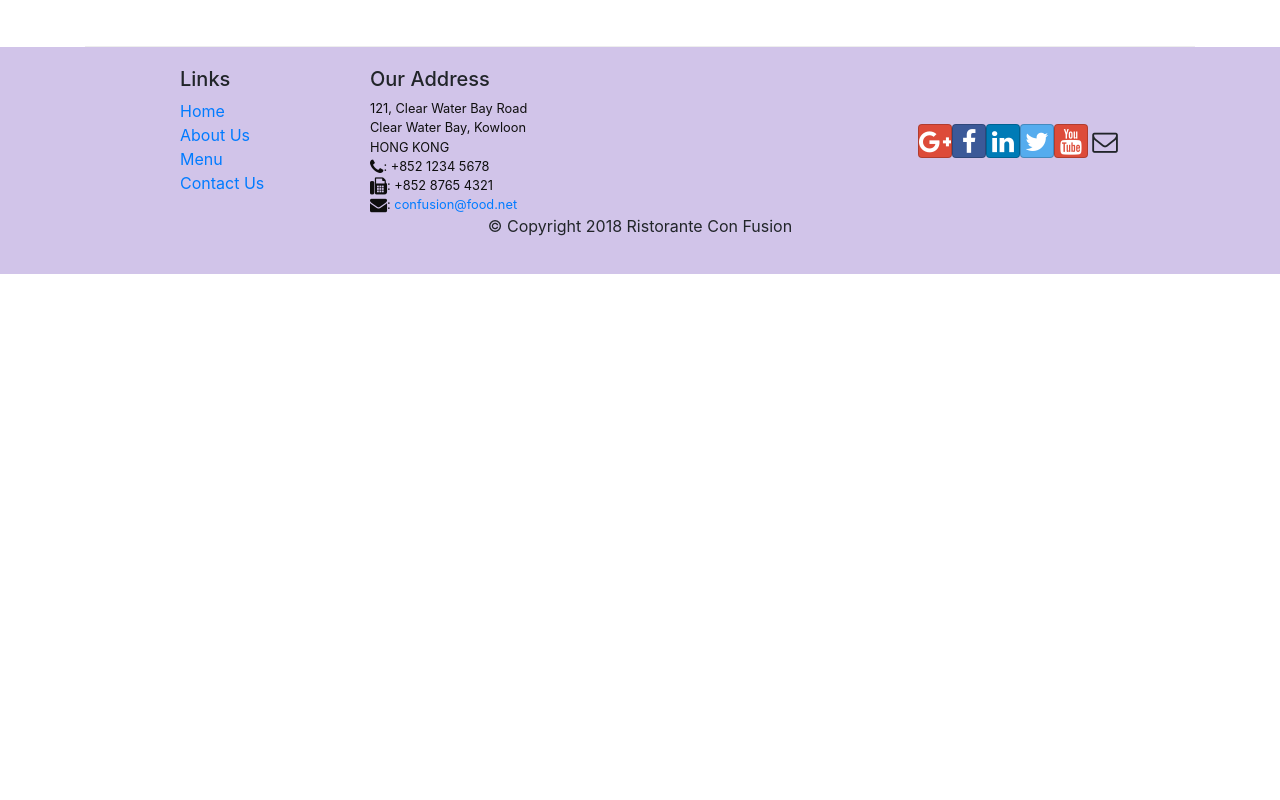
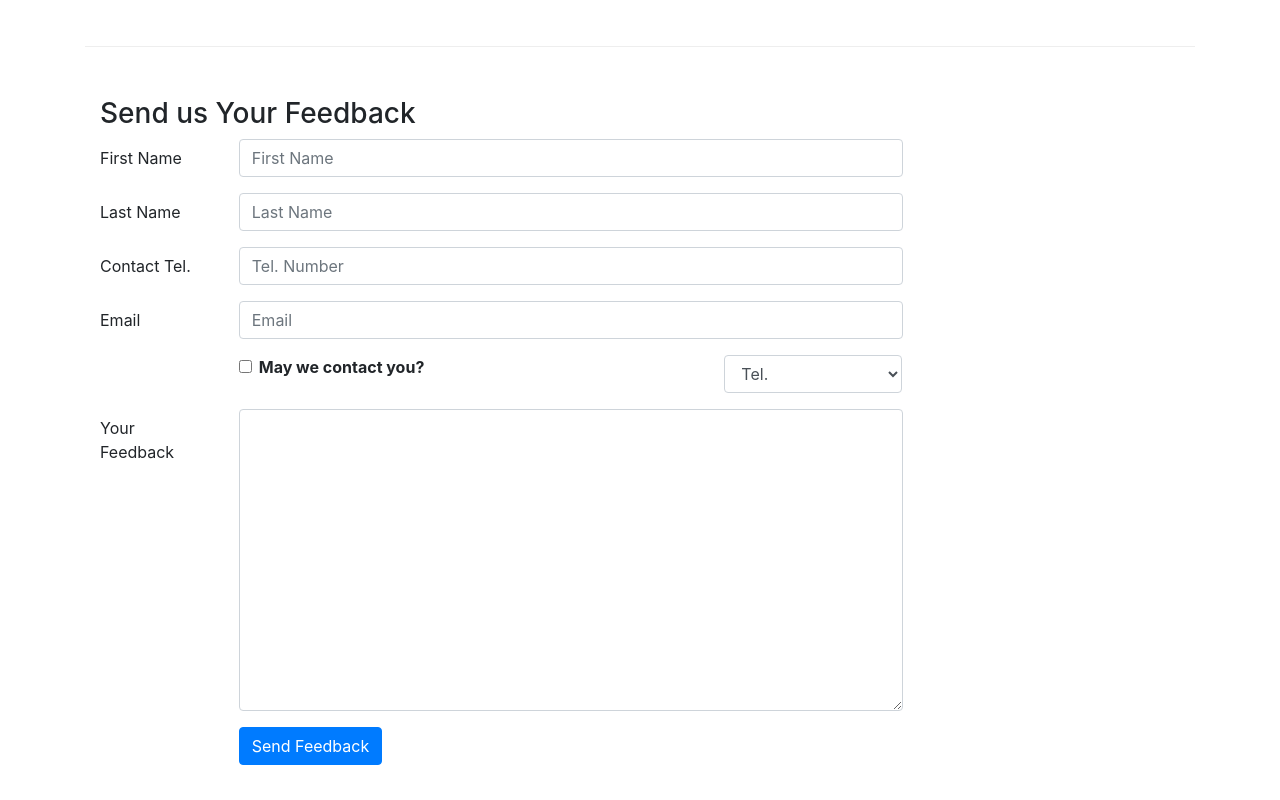
Before and after one commit to amalasyrafs/coursera-reactjs, a React (Create React App) app: page /contactus in a window 1280 px wide. Shown: the part 800-1600 px from the top of the page. Before the commit the page ends 1074 px from the top, so only its background shows below. Built offline with nearby package versions, Linux system fonts and the light colour scheme.

Commit message:
controlled forms

```diff
--- a/src/components/AboutComponent.js
+++ b/src/components/AboutComponent.js
@@ -20,7 +20,7 @@
 function About(props) {
   const leaders = props.leaders.map((leader) => {
       return (
-        <div >
+        <div key={leader.id}>
           <RenderLeader item={leader} />
         </div>
       );
--- a/src/components/ContactComponent.js
+++ b/src/components/ContactComponent.js
@@ -1,8 +1,40 @@
-import React from "react";
-import { Breadcrumb, BreadcrumbItem} from 'reactstrap';
+import React, { Component } from "react";
+import { Breadcrumb, BreadcrumbItem, Button, Form, FormGroup, Label, Input, Col} from 'reactstrap';
 import { Link } from 'react-router-dom'
 
-function Contact(props) {
+class Contact extends Component {
+
+  constructor(props) {
+    super(props);
+    this.state = {
+      firstname: '',
+      lastname: '',
+      telnum: '',
+      email: '',
+      agree: false,
+      contactType: 'Tel.',
+      message: ''
+    }
+    this.handleSubmit = this.handleSubmit.bind(this);
+    this.handleInputChange = this.handleInputChange.bind(this);
+  }
+
+  handleInputChange(event) {
+    const target = event.target;
+    const value = target.type === 'checkbox' ? target.checked: target.value;
+    const name = target.name;
+    this.setState({
+      [name]: value
+    })
+  }
+
+  handleSubmit(event) {
+    console.log("Current State is: " + JSON.stringify(this.state));
+    alert("Current State is: " + JSON.stringify(this.state));
+    event.preventDefault();
+  }
+
+  render() {
     return (
       <div className="container">
         <div className="row">
@@ -60,8 +92,76 @@
             </div>
           </div>
         </div>
+        <div className="row row-content">
+          <div className="col-12">
+            <h3>Send us Your Feedback</h3>
+          </div>
+          <div className="col-12 col-md-9">
+            <Form onSubmit={this.handleSubmit}>
+              <FormGroup row>
+                <Label htmlFor ="firstname" md={2}>First Name</Label>
+                <Col md={10}>
+                  <Input type="text" id="firstname" name="firstname"
+                    placeholder="First Name" value={this.state.firstname} onChange={this.handleInputChange}/>
+                </Col>
+              </FormGroup>
+              <FormGroup row>
+                <Label htmlFor ="lastname" md={2}>Last Name</Label>
+                <Col md={10}>
+                  <Input type="text" id="lastname" name="lastname"
+                    placeholder="Last Name" value={this.state.lastname} onChange={this.handleInputChange}/>
+                </Col>
+              </FormGroup>
+              <FormGroup row>
+                <Label htmlFor ="telnum" md={2}>Contact Tel.</Label>
+                <Col md={10}>
+                  <Input type="tel" id="telnum" name="telnum"
+                    placeholder="Tel. Number" value={this.state.telnum} onChange={this.handleInputChange}/>
+                </Col>
+              </FormGroup>
+              <FormGroup row>
+                <Label htmlFor ="email" md={2}>Email</Label>
+                <Col md={10}>
+                  <Input type="email" id="email" name="email"
+                    placeholder="Email" value={this.state.email} onChange={this.handleInputChange}/>
+                </Col>
+              </FormGroup>
+              <FormGroup row>
+                <Col md={{size: 6, offset: 2}}>
+                  <FormGroup check>
+                    <Label check>
+                      <Input type="checkbox" name="agree" checked={this.state.agree} onChange={this.handleInputChange}/> {' '}
+                        <strong>May we contact you?</strong>
+                    </Label>
+                  </FormGroup>
+                </Col>
+                <Col md={{size: 3, offset: 1}}>
+                  <Input type="select" name="contactType" value={this.state.contactType} onChange={this.handleInputChange}>
+                    <option>Tel.</option>
+                    <option>Email</option>
+                  </Input>
+                </Col>
+              </FormGroup>
+              <FormGroup row>
+                <Label htmlFor ="message" md={2}>Your Feedback</Label>
+                <Col md={10}>
+                  <Input type="textarea" id="message" name="message"
+                    rows="12" value={this.state.message} onChange={this.handleInputChange}/>
+                </Col>
+              </FormGroup>
+              <FormGroup row>
+                <Col md={{size: 10, offset: 2}}>
+                  <Button type="submit" color='primary'>
+                    Send Feedback
+                  </Button>
+                </Col>
+              </FormGroup>
+            </Form>
+          </div>
+        </div>
       </div>
     );
   }
+}
 
 export default Contact;
```
Lines whose indentation alone changed are shown as unchanged.
